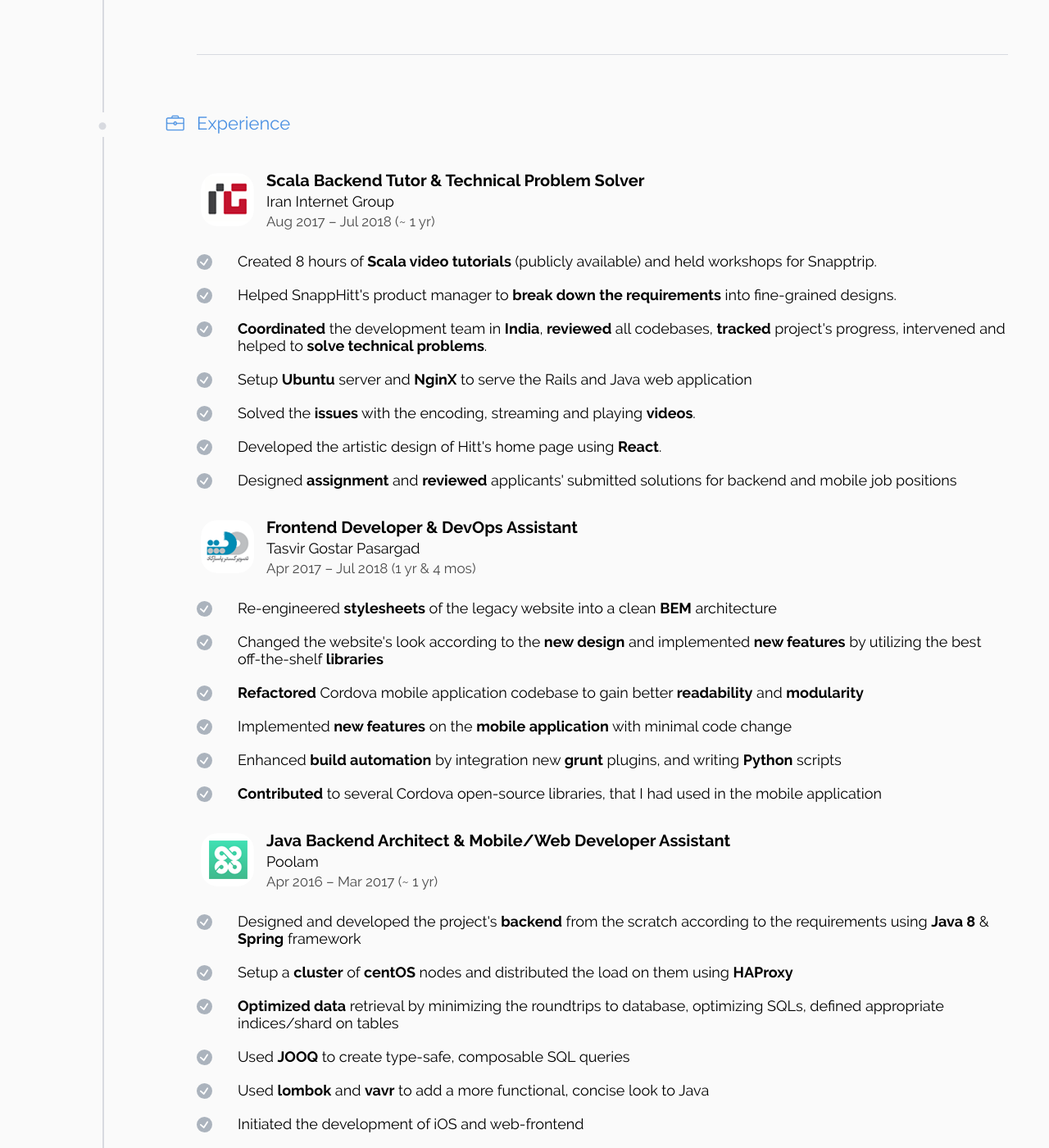
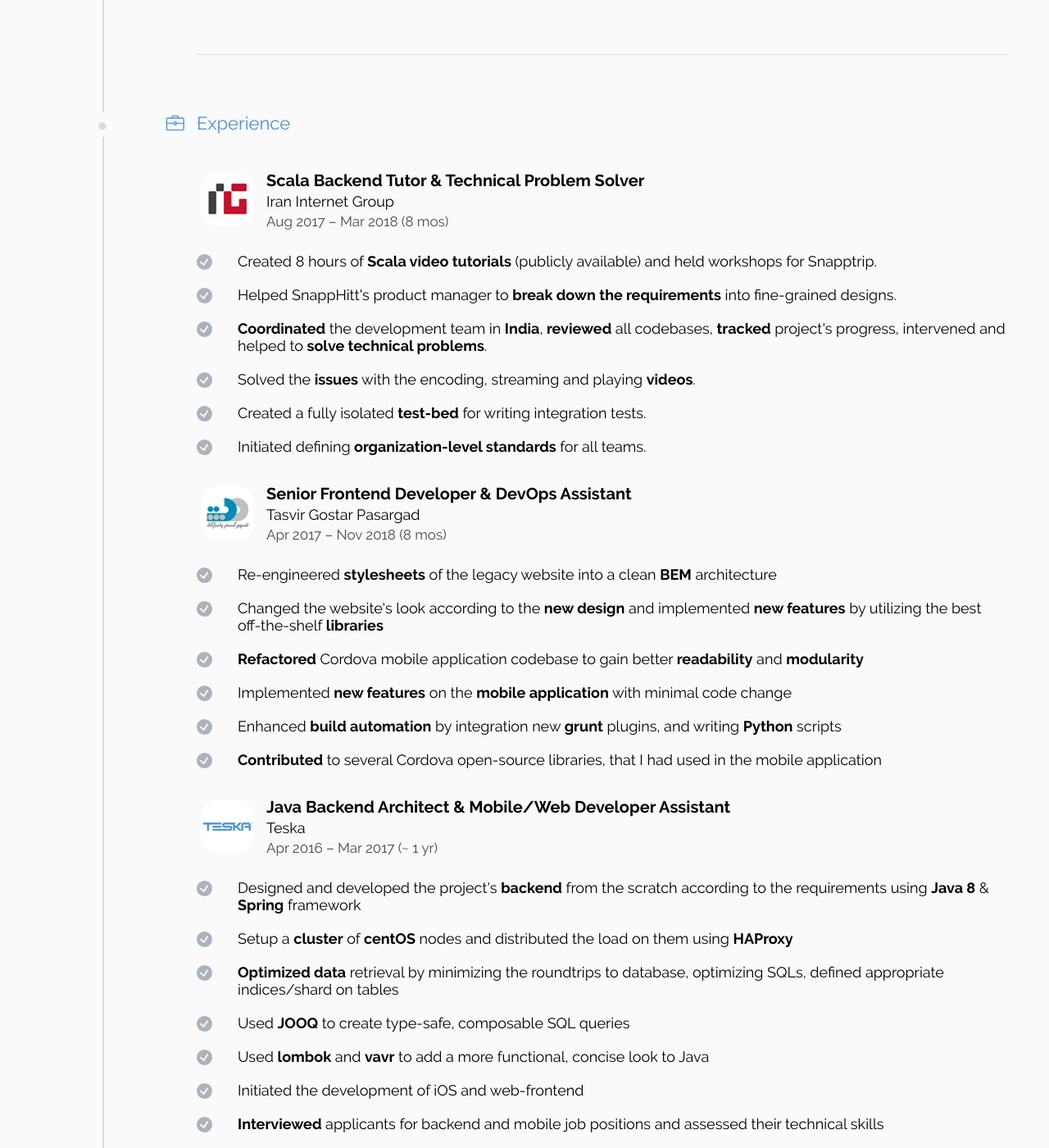
Before and after one commit to nimatrueway/nimatrueway.github.io, a Jekyll site: the page built from index.html, in a window 1280 px wide and 1400 px high, scrolled down 1369 px. Shown: the whole window at 82% size. Built offline with Jekyll 4.4.1, drawn with Linux system fonts in a browser that asks for light colours; some of the changed text lies outside the part shown.

Commit message:
Fix resume

```diff
--- a/_data/resume.yml
+++ b/_data/resume.yml
@@ -24,20 +24,19 @@ education:
 experience:
   - title: Scala Backend Tutor & Technical Problem Solver
     institute: Iran Internet Group
-    date: Aug 2017 – Jul 2018 (~ 1 yr)
+    date: Aug 2017 – Mar 2018 (8 mos)
     img: iig.png
     responsibilities:
     - technologies: Created 8 hours of <b>Scala video tutorials</b> (publicly available) and held workshops for Snapptrip.
     - technologies: Helped SnappHitt's product manager to <b>break down the requirements</b> into fine-grained designs.
     - technologies: <b>Coordinated</b> the development team in <b>India</b>, <b>reviewed</b> all codebases, <b>tracked</b> project's progress, intervened and helped to <b>solve technical problems</b>.
-    - technologies: Setup <b>Ubuntu</b> server and <b>NginX</b> to serve the Rails and Java web application
     - technologies: Solved the <b>issues</b> with the encoding, streaming and playing <b>videos</b>.
-    - technologies: Developed the artistic design of Hitt's home page using <b>React</b>.
-    - technologies: Designed <b>assignment</b> and <b>reviewed</b> applicants' submitted solutions for backend and mobile job positions
+    - technologies: Created a fully isolated <b>test-bed</b> for writing integration tests.
+    - technologies: Initiated defining <b>organization-level standards</b> for all teams.
 
-  - title: Frontend Developer & DevOps Assistant
+  - title: Senior Frontend Developer & DevOps Assistant
     institute: Tasvir Gostar Pasargad
-    date: Apr 2017 – Jul 2018 (1 yr & 4 mos)
+    date: Apr 2017 – Nov 2018 (8 mos)
     img: pasargad.png
     responsibilities:
     - technologies: Re-engineered <b>stylesheets</b> of the legacy website into a clean <b>BEM</b> architecture
@@ -49,9 +48,9 @@ experience:
 
 
   - title: Java Backend Architect & Mobile/Web Developer Assistant
-    institute: Poolam
+    institute: Teska
     date: Apr 2016 – Mar 2017 (~ 1 yr)
-    img: poolam.png
+    img: teska.png
     responsibilities:
       - technologies: Designed and developed the project's <b>backend</b> from the scratch according to the requirements using <b>Java 8</b> & <b>Spring</b> framework
       - technologies: Setup a <b>cluster</b> of <b>centOS</b> nodes and distributed the load on them using <b>HAProxy</b>
@@ -84,22 +83,6 @@ experience:
       - technologies: <b>Parallelized</b> SNMP queries, which substantially boosted the speed of the network module
       - technologies: Developed an <b>ansible-like engine</b> to communicate with network devices through <b>SSH</b>
       - technologies: Intensely wrote <b>unit tests</b> for the network module to achieve a high degree of stability and evolvability
-
-  - title: Java Developer (Internship)
-    institute: Avan Software Technology Advisors (ASTA)
-    date: Jun 2014 – Nov 2014 (6 mos)
-    img: avan.png
-    responsibilities:
-      - technologies: Implemented <b>new features</b> for ASTA's <b>JSF</b>-like web framework
-      - technologies: Helped <b>migration</b> of the build system from Ant to <b>Maven</b>
-
-  - title: Delphi Desktop Developer & Php Web Developer
-    institute: Danger Gamenet
-    date: Mar 2006 – Feb 2008 (2 yrs)
-    img: danger-gamenet.png
-    responsibilities:
-    - technologies: Designed and developed a gamenet <b>managing</b> / <b>accounting</b> desktop application using <b>Delphi</b>
-    - technologies: Developed two websites using <b>vanilla PHP</b>
 
 publication:
   - title:  "SDxVPN: A Software-Defined Solution for VPN Service Providers"
```
Also changed, not shown: img/icons/teska.png (added).
